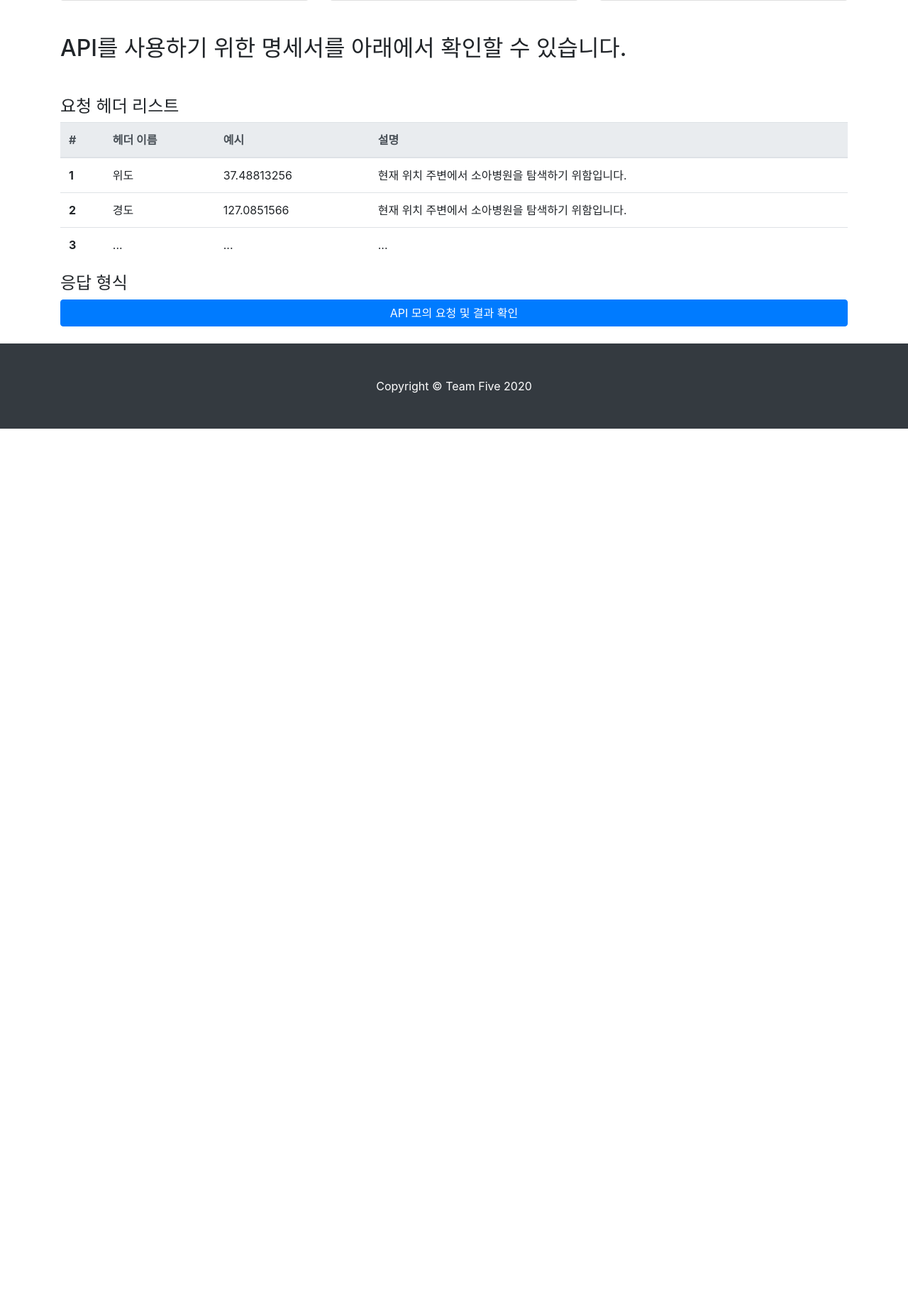
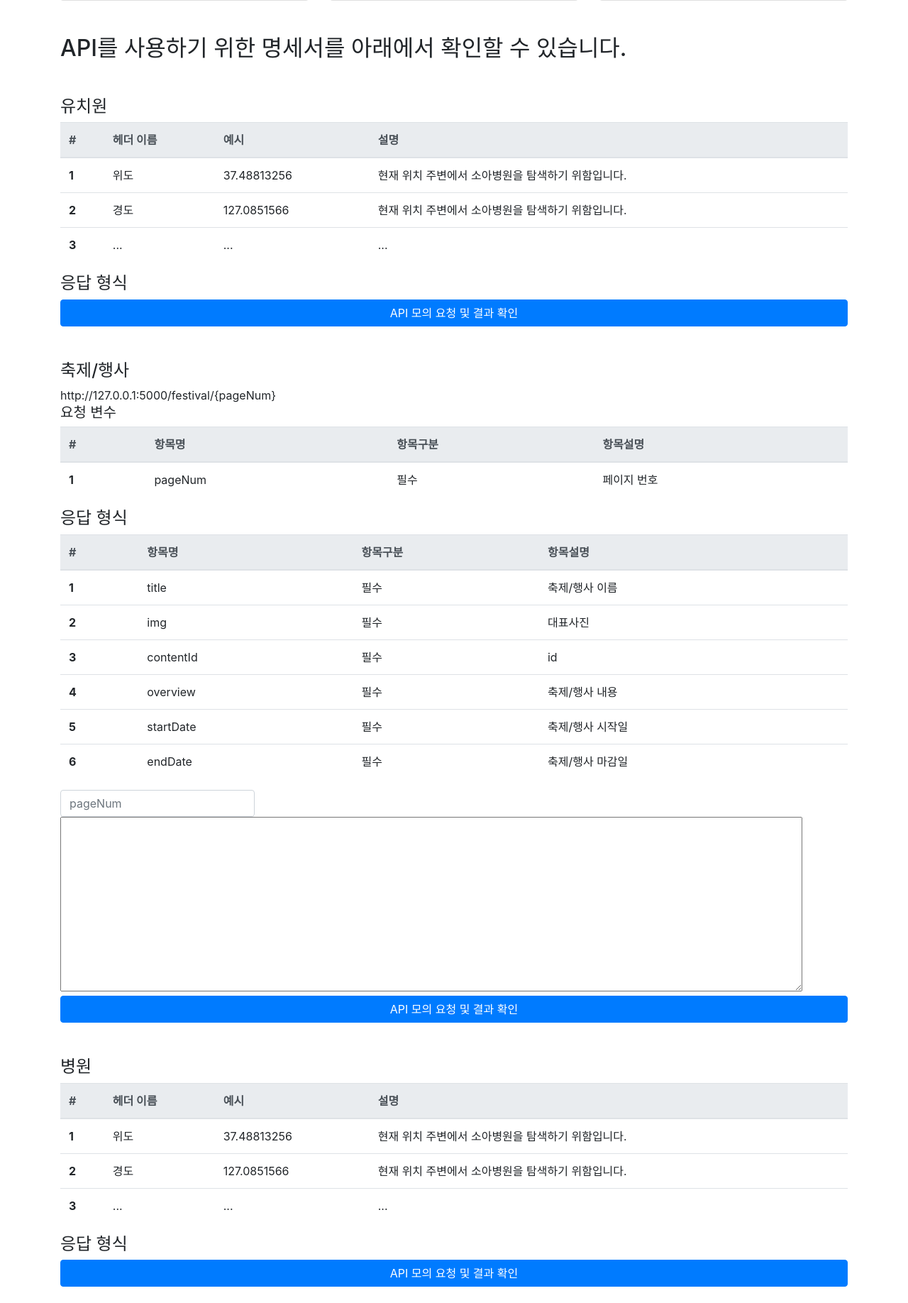
Before and after one commit to wnehdals/service_program, a Flask app: page / in a window 1280 px wide. Shown: the part 868-2704 px from the top of the page at 71% size. Before the commit the page ends 1472 px from the top, so only its background shows below. Run offline with Flask 2, Linux system fonts and the light colour scheme; some libraries are stand-ins or nearby versions.

Commit message:
add festival docs

```diff
--- a/festivalInfo.py
+++ b/festivalInfo.py
@@ -19,6 +19,9 @@ def getFestival(pageNum=1):
               '_type': 'json'}
     params['pageNo'] = pageNum
     list = []
+    #parser = reqparse.RequestParser()
+    #parser.add_argument('pageNum', required=true, type=string)
+    #arg = parser.parse_args()
     item = getFestivalItem(host, params)
     imgList = getFestivalImgUrl(item)
     titleList = getFestivalTitle(item)
--- a/templates/index.html
+++ b/templates/index.html
@@ -128,10 +128,126 @@
 
 
     <h2 class="my-4">API를 사용하기 위한 명세서를 아래에서 확인할 수 있습니다.</h2>
-
     <div class="row">
         <div class="col-lg-12 my-4">
-        <h4>요청 헤더 리스트</h4>
+            <h4>유치원</h4>
+            <table class="table">
+                <thead class="thead-light">
+                <tr>
+                    <th scope="col">#</th>
+                    <th scope="col">헤더 이름</th>
+                    <th scope="col">예시</th>
+                    <th scope="col">설명</th>
+                </tr>
+                </thead>
+                <tbody>
+                <tr>
+                    <th scope="row">1</th>
+                    <td>위도</td>
+                    <td>37.48813256</td>
+                    <td>현재 위치 주변에서 소아병원을 탐색하기 위함입니다.</td>
+                </tr>
+                <tr>
+                    <th scope="row">2</th>
+                    <td>경도</td>
+                    <td>127.0851566</td>
+                    <td>현재 위치 주변에서 소아병원을 탐색하기 위함입니다.</td>
+                </tr>
+                <tr>
+                    <th scope="row">3</th>
+                    <td>...</td>
+                    <td>...</td>
+                    <td>...</td>
+                </tr>
+                </tbody>
+            </table>
+            <h4>응답 형식</h4>
+
+            <button class="btn btn-primary btn-block">API 모의 요청 및 결과 확인</button>
+        </div>
+    </div>
+    <div class="row">
+        <div class="col-lg-12 my-4">
+            <h4>축제/행사</h4>
+            <ht>http://127.0.0.1:5000/festival/{pageNum}</ht>
+            <h5>요청 변수</h5>
+            <table class="table">
+                <thead class="thead-light">
+                <tr>
+                    <th scope="col">#</th>
+                    <th scope="col">항목명</th>
+                    <th scope="col">항목구분</th>
+                    <th scope="col">항목설명</th>
+                </tr>
+                </thead>
+                <tbody>
+                <tr>
+                    <th scope="row">1</th>
+                    <td>pageNum</td>
+                    <td>필수</td>
+                    <td>페이지 번호</td>
+                </tr>
+                </tbody>
+            </table>
+            <h4>응답 형식</h4>
+            <table class="table">
+                <thead class="thead-light">
+                <tr>
+                    <th scope="col">#</th>
+                    <th scope="col">항목명</th>
+                    <th scope="col">항목구분</th>
+                    <th scope="col">항목설명</th>
+                </tr>
+                </thead>
+                <tbody>
+                <tr>
+                    <th scope="row">1</th>
+                    <td>title</td>
+                    <td>필수</td>
+                    <td>축제/행사 이름</td>
+                </tr>
+                <tr>
+                    <th scope="row">2</th>
+                    <td>img</td>
+                    <td>필수</td>
+                    <td>대표사진</td>
+                </tr>
+                <tr>
+                    <th scope="row">3</th>
+                    <td>contentId</td>
+                    <td>필수</td>
+                    <td>id</td>
+                </tr>
+                <tr>
+                    <th scope="row">4</th>
+                    <td>overview</td>
+                    <td>필수</td>
+                    <td>축제/행사 내용</td>
+                </tr>
+                <tr>
+                    <th scope="row">5</th>
+                    <td>startDate</td>
+                    <td>필수</td>
+                    <td>축제/행사 시작일</td>
+                </tr>
+                <tr>
+                    <th scope="row">6</th>
+                    <td>endDate</td>
+                    <td>필수</td>
+                    <td>축제/행사 마감일</td>
+                </tr>
+                </tbody>
+            </table>
+            <form class="form-inline" role="form">
+                <input type="text" id="festival_input" class="form-control" placeholder="pageNum">
+            </form>
+            <textarea id="festival_output" cols="100" rows="10"></textarea>
+            <button class="btn btn-primary btn-block" onclick="getFestivalInfo()">API 모의 요청 및 결과 확인</button>
+        </div>
+    </div>
+    <div class="row">
+        <div class="col-lg-12 my-4">
+            <h4>병원</h4>
             <table class="table">
                 <thead class="thead-light">
                 <tr>
@@ -169,7 +285,6 @@
     </div>
 
 
-
 </div>
 <!-- /.container -->
 
@@ -184,6 +299,23 @@
 <!-- Bootstrap core JavaScript -->
 <script src="https:ajax.googleapis.com/ajax/libs/jquery/1.12.4/jquery.min.js"></script>
 <script type="text/javascript" src="/static/vendor/bootstrap/js/bootstrap.min.js"></script>
+<script type="text/javascript">
+    var festivlPageNum = 1;
+
+    function getFestivalInfo() {
+        festivlPageNum = document.getElementById('festival_input').value;
+        console.log(festivlPageNum)
+        var url = 'http://127.0.0.1:5000/festival/' + String(festivlPageNum)
+        console.log(url)
+        fetch(url)
+            .then(response => response.text())
+            .then((data) => {
+                    document.getElementById('festival_output').value = data
+                    console.log(data)
+            })
+
+    }
+</script>
 
 </body>
 
```
Lines whose indentation alone changed are shown as unchanged.
